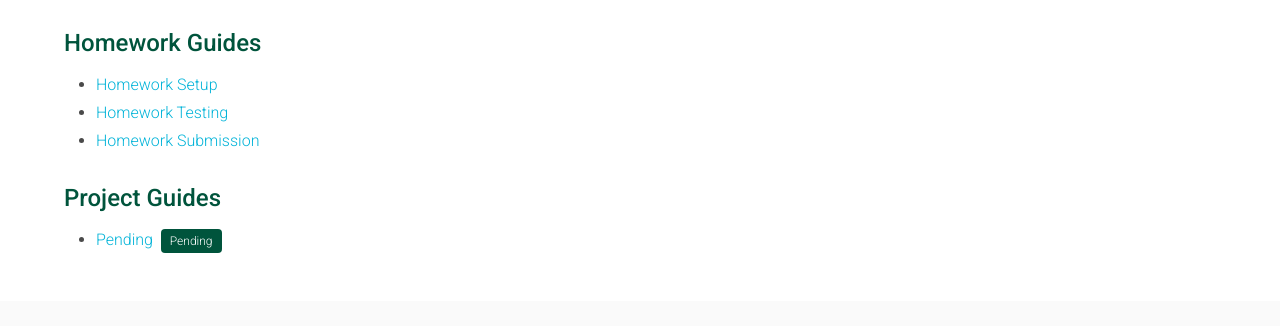
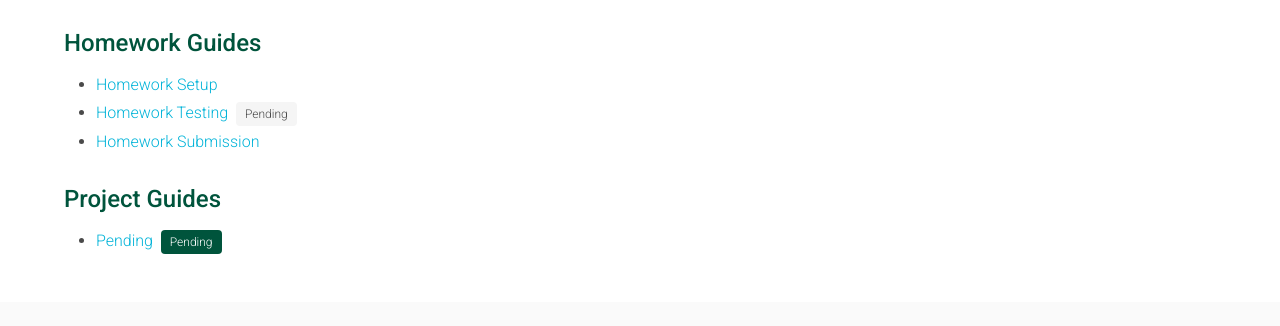
Before and after one commit to usf-cs212-2020/usf-cs212-2020.github.io, a Jekyll site: the page built from guides/index.html, in a window 1280 px wide. Shown: the part 676-1002 px from the top of the page. Built offline with Jekyll 4.4.1, drawn with Linux system fonts in a browser that asks for light colours; grey boxes are pictures that could not be loaded.

Commit message:
Marking guide as pending.

```diff
--- a/_homework/homework-testing.md
+++ b/_homework/homework-testing.md
@@ -3,6 +3,11 @@ layout: guides
 navbar: Guides
 title: Homework Testing
 key: 2
+
+tags:
+  - text: 'Pending'
+    type: ''
+
 ---
 
 Every homework comes with a `test` directory with JUnit 5 test code. You must pass all of these tests using the `homework` script on the lab computers.
```
